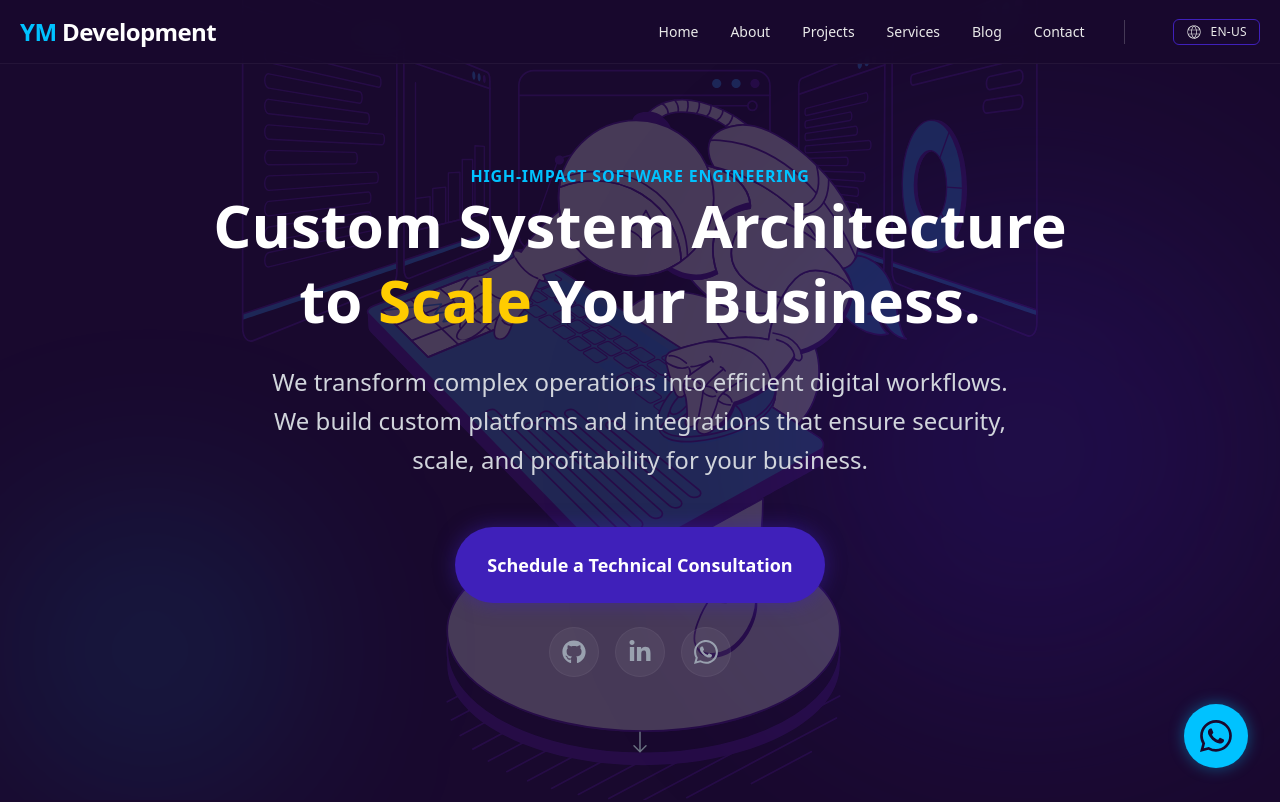
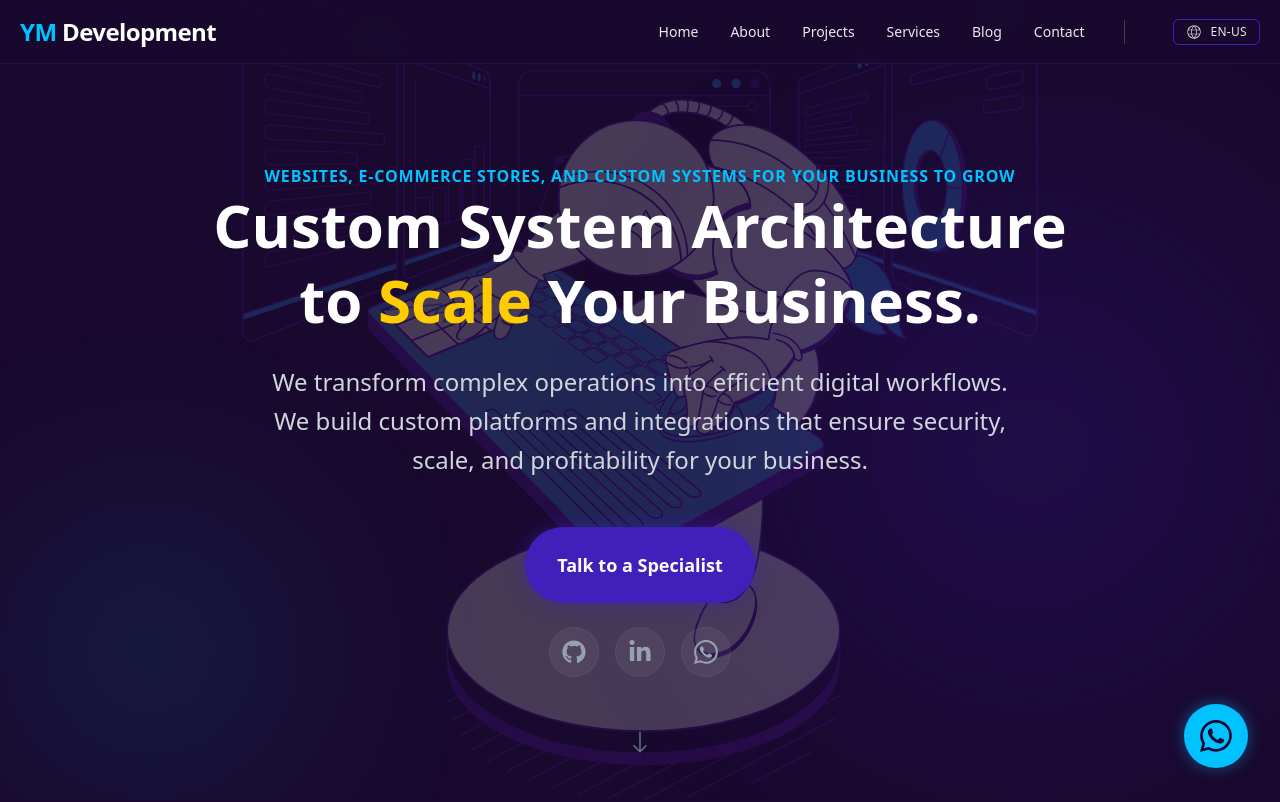
Before and after one commit to YgorMendanha/portfolio, a Next.js app: page /en in a window 1280 px wide. Shown: the top 802 px of the page. Built offline with nearby package versions, Linux system fonts and the light colour scheme; no server answers.

Commit message:
chnage copy

```diff
--- a/src/app/globals.css
+++ b/src/app/globals.css
@@ -5,6 +5,8 @@
 @theme {
   /* Cores de fundo / principais */
   --color-black-purple: #19092e;
+  --color-light-purple: #8053D6;
+
   --color-white: #ffffff;
   --color-gray-lightest: #f4f4f4;
 
--- a/src/components/contact/index.tsx
+++ b/src/components/contact/index.tsx
@@ -171,9 +171,9 @@ export function Contact({ lang }: { lang: "pt" | "en" }) {
                     {loading ? (
                       <div className="animate-spin rounded-full h-6 w-6 border-b-2 border-black-purple"></div>
                     ) : lang === "pt" ? (
-                      "Solicitar projeto"
+                      "Entre em Contato"
                     ) : (
-                      "Request project"
+                      "Get in Touch"
                     )}
                   </Button>
 
--- a/src/components/intro/index.tsx
+++ b/src/components/intro/index.tsx
@@ -53,8 +53,8 @@ export function IntroSection() {
             {/* Título Pequeno */}
             <span className="text-cyan-light font-bold tracking-wider uppercase text-sm md:text-base">
               {lang === "pt"
-                ? "Engenharia de Software de Alto Impacto"
-                : "High-Impact Software Engineering"}
+                ? "Sites, Lojas e Sistemas Sob Medida para a Sua Empresa Crescer"
+                : "Websites, E-commerce Stores, and Custom Systems for Your Business to Grow"}
             </span>
 
             {/* Headline Principal */}
@@ -98,9 +98,9 @@ export function IntroSection() {
               className="bg-purple-bright hover:bg-cyan-light hover:text-black-purple text-white px-8 py-6 text-lg rounded-full transition-all duration-300 shadow-[0_0_20px_rgba(63,32,186,0.5)] hover:shadow-[0_0_25px_rgba(0,194,255,0.6)]"
             >
               {lang === "pt" ? (
-                <>Agende uma Consultoria Técnica</>
+                <>Falar com um Especialista</>
               ) : (
-                <>Schedule a Technical Consultation</>
+                <>Talk to a Specialist</>
               )}
             </Button>
 
```
